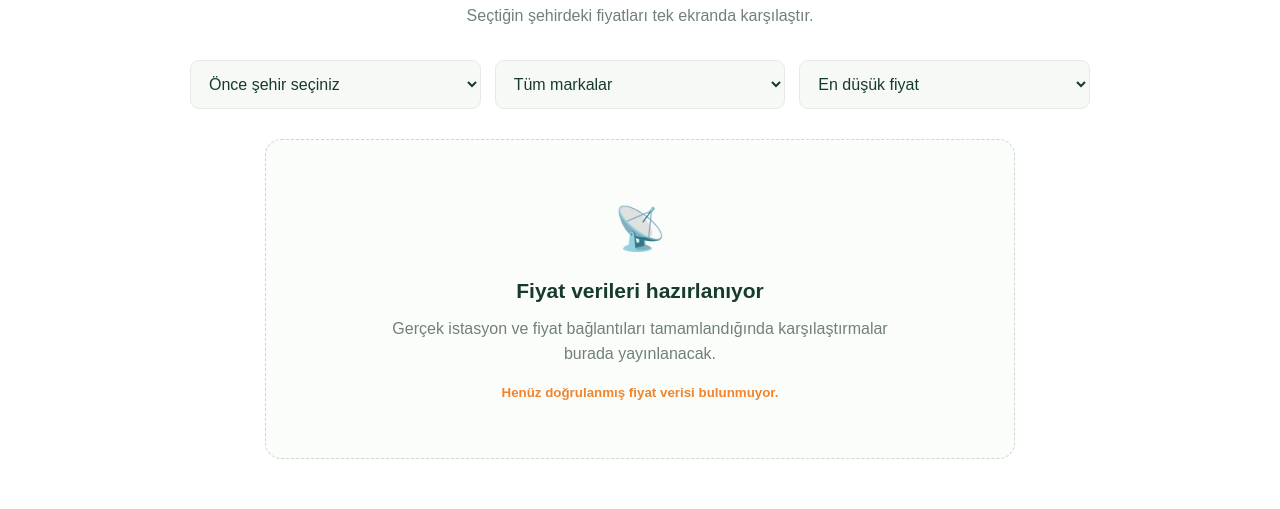
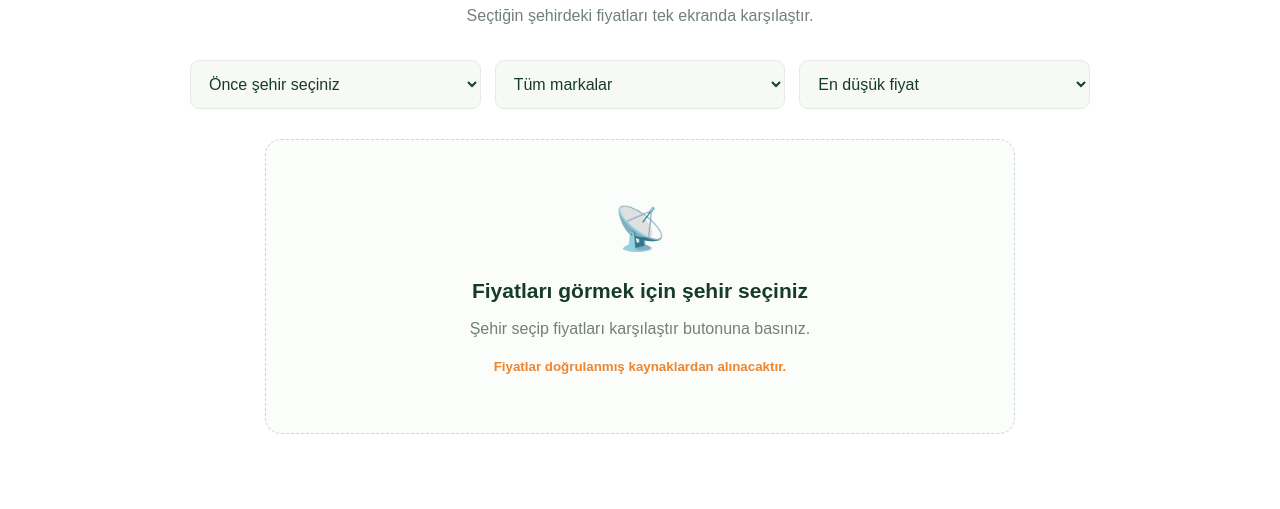
Before and after one commit to cafercelik0319-tech/yakit-radari, a plain HTML site: page index.html in a window 1280 px wide. Shown: the part 1226-1735 px from the top of the page. Drawn offline with Linux system fonts and the light colour scheme.

Commit message:
Update empty state message for price results section

```diff
--- a/index.html
+++ b/index.html
@@ -106,12 +106,14 @@
         </select>
       </div>
 
-      <div class="empty-state">
-        <span>📡</span>
-        <h3>Fiyat verileri hazırlanıyor</h3>
-        <p>Gerçek istasyon ve fiyat bağlantıları tamamlandığında karşılaştırmalar burada yayınlanacak.</p>
-        <small>Henüz doğrulanmış fiyat verisi bulunmuyor.</small>
-      </div>
+    <div id="priceResults" class="price-results">
+  <div class="empty-state">
+    <span>📡</span>
+    <h3>Fiyatları görmek için şehir seçiniz</h3>
+    <p>Şehir seçip fiyatları karşılaştır butonuna basınız.</p>
+    <small>Fiyatlar doğrulanmış kaynaklardan alınacaktır.</small>
+  </div>
+</div>
     </div>
   </section>
 
```
